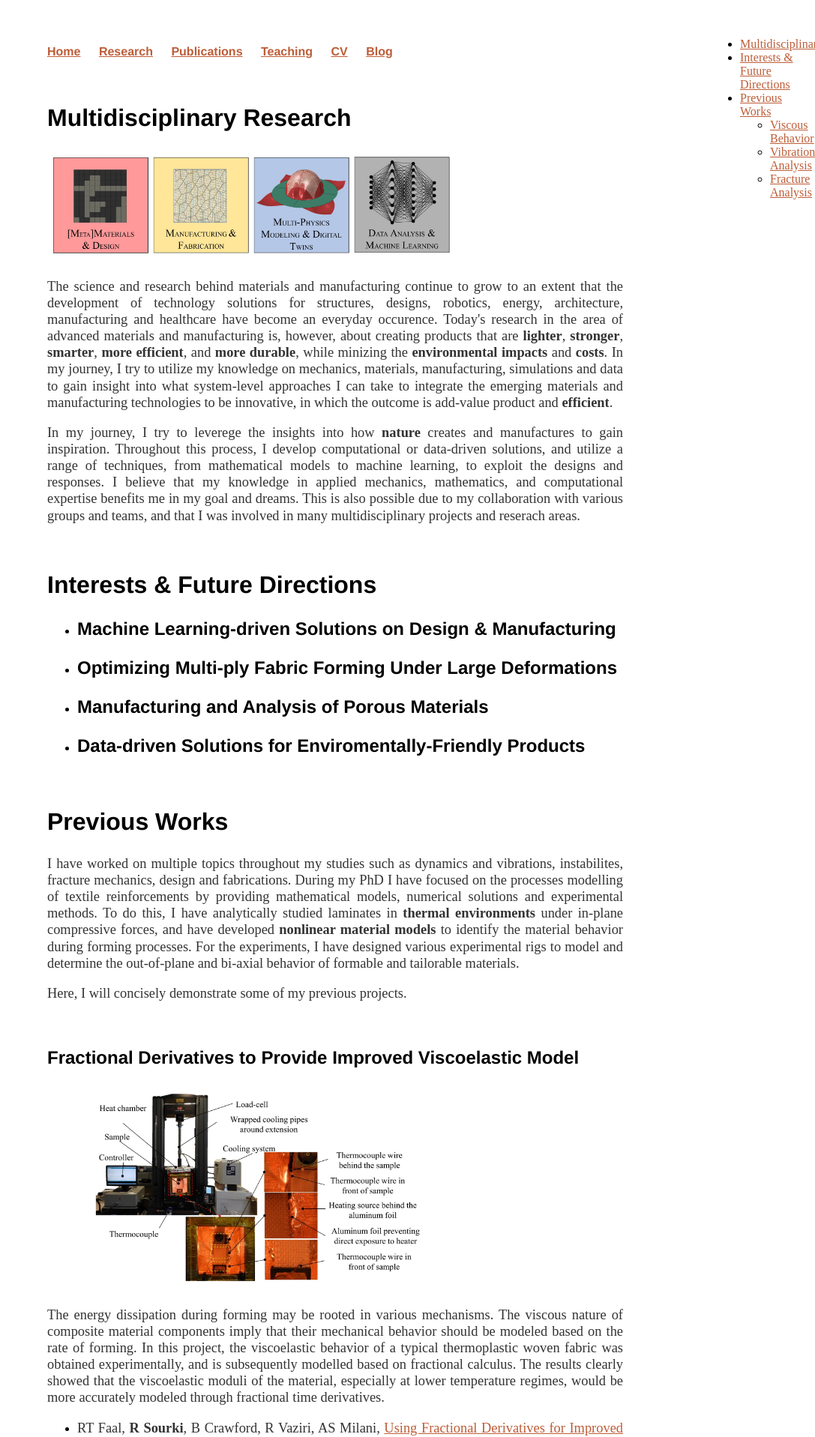
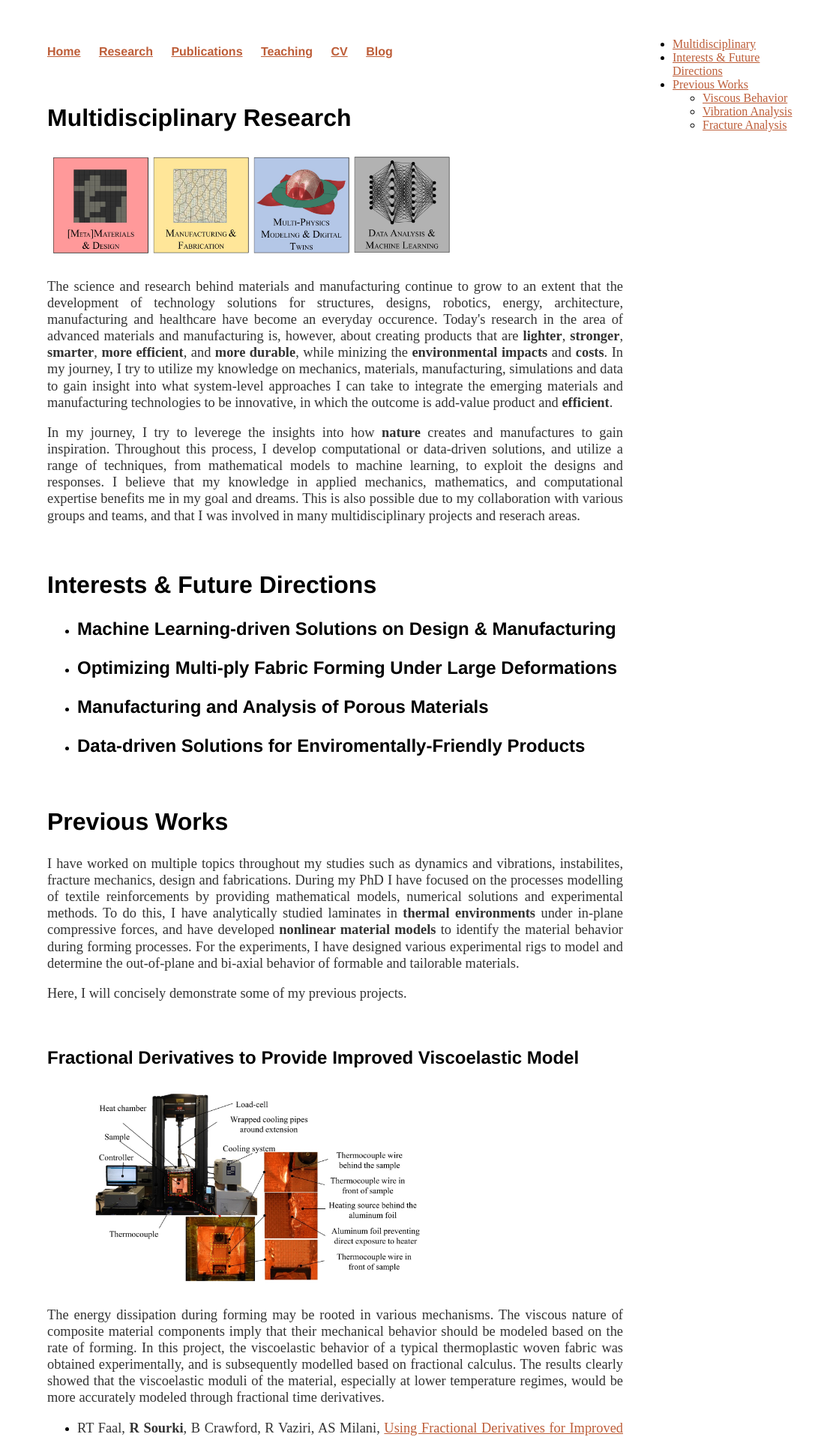
Before and after one commit to rsourki/rsourki.github.io, a Jekyll site: the page built from research/index.html, in a window 1280 px wide. Shown: the top 1917 px of the page at 75% size, without its empty margins (193-1280 px from the left). Built offline with Jekyll 4.4.1, drawn with Linux system fonts in a browser that asks for light colours.

Commit message:
Update main.css

```diff
--- a/css/main.css
+++ b/css/main.css
@@ -23,9 +23,9 @@ a:hover {
 
 #menu {
   position: fixed;
-  right: 20px;
+  right: 30px;
   top: 10%;
-  width: 5em;
+  width: 10em;
   margin-top: -2.5em;
 }
 
```
